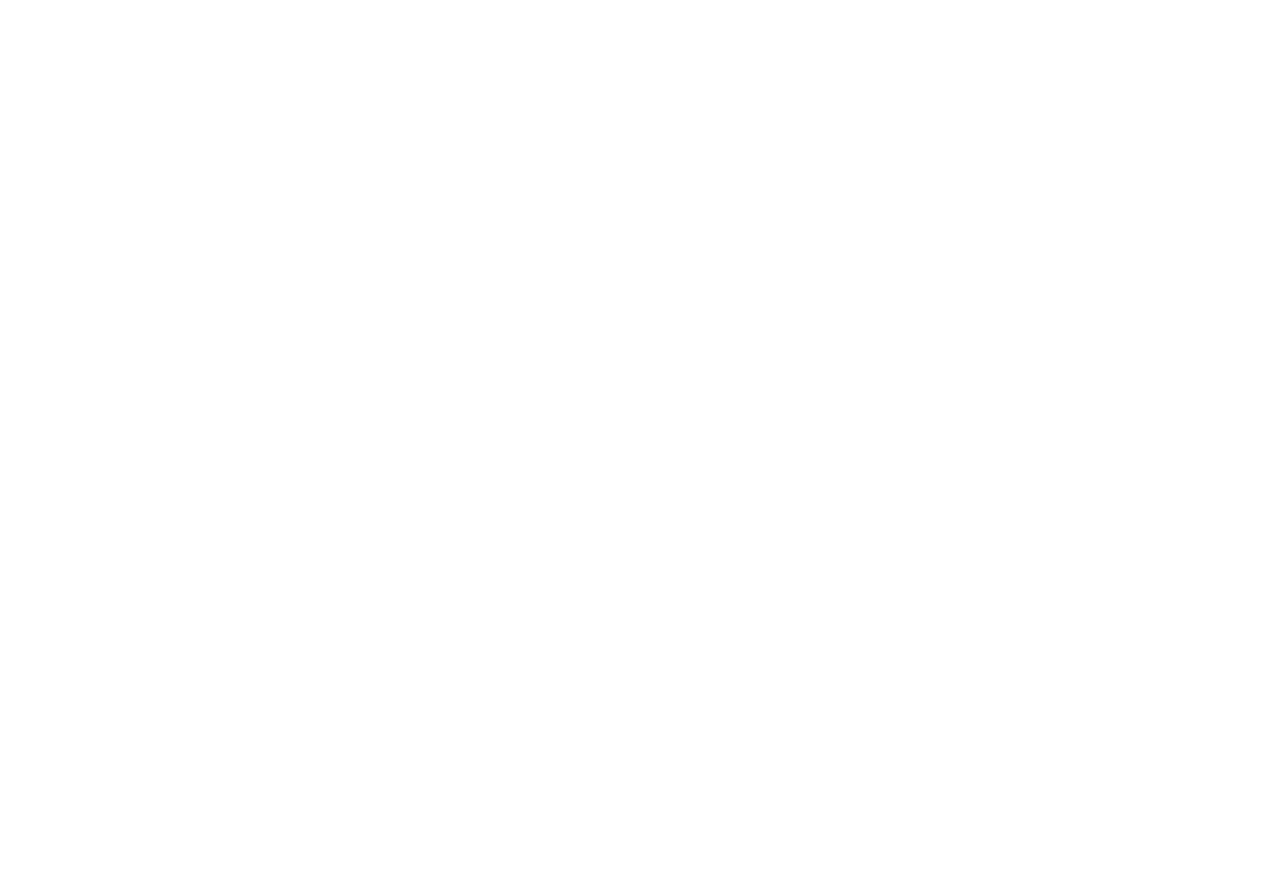
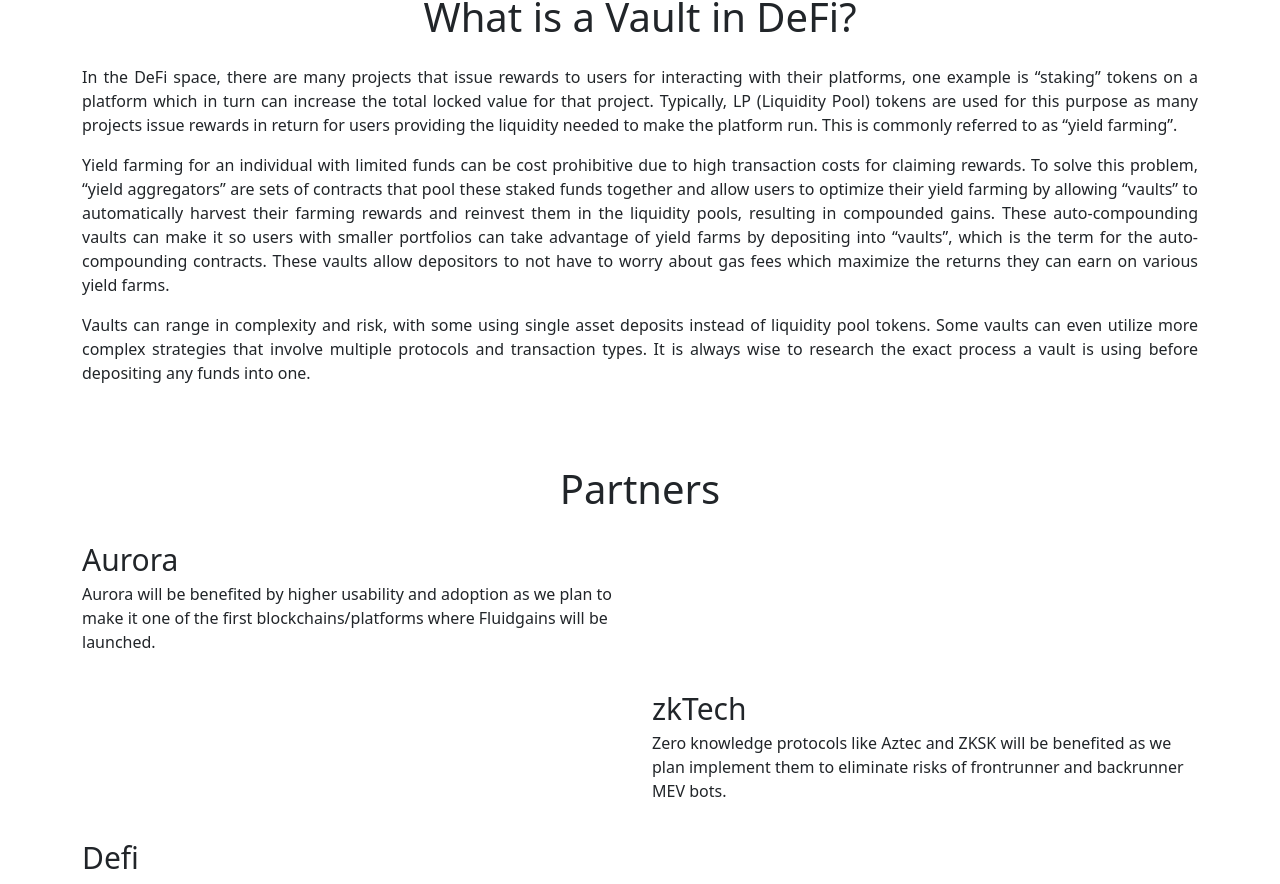
Before and after one commit to Marswap/Fluidgains, a React (Create React App) app in the folder client/: page / in a window 1280 px wide. Shown: the part 743-1627 px from the top of the page. Before the commit the page ends 800 px from the top, so only its background shows below. Built offline with nearby package versions, Linux system fonts and the light colour scheme; a web font is replaced by a local one.

Commit message:
partners + about

```diff
--- /dev/null
+++ b/client/src/components/About/About.css
@@ -0,0 +1,5 @@
+.about-para {
+  font-size: 16px;
+  text-align: justify;
+  text-justify: inter-word;
+}
--- /dev/null
+++ b/client/src/components/About/About.js
@@ -0,0 +1,50 @@
+import React from "react";
+import "./About.css";
+const About = () => {
+  return (
+    <div>
+      <div className="container">
+        <div className="row">
+          <div className="col-12">
+            <h1 className="text-center">What is a Vault in DeFi?</h1>
+          </div>
+          <div className="col-12 mt-3 about-para">
+            <p>
+              In the DeFi space, there are many projects that issue rewards to
+              users for interacting with their platforms, one example is
+              “staking” tokens on a platform which in turn can increase the
+              total locked value for that project. Typically, LP (Liquidity
+              Pool) tokens are used for this purpose as many projects issue
+              rewards in return for users providing the liquidity needed to make
+              the platform run. This is commonly referred to as “yield farming”.
+            </p>
+            <p>
+              Yield farming for an individual with limited funds can be cost
+              prohibitive due to high transaction costs for claiming rewards. To
+              solve this problem, “yield aggregators” are sets of contracts that
+              pool these staked funds together and allow users to optimize their
+              yield farming by allowing “vaults” to automatically harvest their
+              farming rewards and reinvest them in the liquidity pools,
+              resulting in compounded gains. These auto-compounding vaults can
+              make it so users with smaller portfolios can take advantage of
+              yield farms by depositing into “vaults”, which is the term for the
+              auto- compounding contracts. These vaults allow depositors to not
+              have to worry about gas fees which maximize the returns they can
+              earn on various yield farms.
+            </p>
+            <p>
+              Vaults can range in complexity and risk, with some using single
+              asset deposits instead of liquidity pool tokens. Some vaults can
+              even utilize more complex strategies that involve multiple
+              protocols and transaction types. It is always wise to research the
+              exact process a vault is using before depositing any funds into
+              one.
+            </p>
+          </div>
+        </div>
+      </div>
+    </div>
+  );
+};
+
+export default About;
--- /dev/null
+++ b/client/src/components/Partners/Partners.css
@@ -0,0 +1,9 @@
+.partners-div-1 {
+  text-align: justify;
+  text-justify: inter-word;
+  font-size: 16px;
+  font-weight: 400;
+}
+.partners-header {
+  font-size: 30px !important;
+}
--- /dev/null
+++ b/client/src/components/Partners/Partners.js
@@ -0,0 +1,145 @@
+import React from "react";
+import "./Partners.css";
+const Partners = () => {
+  return (
+    <div>
+      <div className="container">
+        <div className="row py-3">
+          <div className="col-12 mt-5">
+            <h1 className="text-center">Partners</h1>
+          </div>
+          <div className="my-3">
+            <div className="row">
+              <div className="col-12 col-md-6">
+                <span className="partners-header ">Aurora</span>
+              </div>
+              <div className="col-12 col-md-6"></div>
+              <div className="col-12 col-md-6">
+                Aurora will be benefited by higher usability and adoption as we
+                plan to make it one of the first blockchains/platforms where
+                Fluidgains will be launched.
+              </div>
+            </div>
+          </div>
+
+          <div className="my-3">
+            <div className="row">
+              <div className="col-12 col-md-6"></div>
+              <div className="col-12 col-md-6">
+                <span className="partners-header">zkTech</span>
+              </div>
+              <div className="col-12 col-md-6"></div>
+              <div className="col-12 col-md-6">
+                Zero knowledge protocols like Aztec and ZKSK will be benefited
+                as we plan implement them to eliminate risks of frontrunner and
+                backrunner MEV bots.
+              </div>
+            </div>
+          </div>
+          <div className="my-3">
+            <div className="col-12 col-md-6">
+              <span className="partners-header">Defi</span>
+            </div>
+            <div className="col-12 col-md-6">
+              Defi in general will derive benefits from Fluidgains we as our
+              protocol is geared toward bringing sophisticated risk-adjusted
+              yield generator and aggregator with a simplified layman-friendly
+              risk-return profile matching (such as Sharpe ratio preferences)
+              for first time defi investors, yield miners and liquidity
+              providers.
+            </div>
+          </div>
+          <div className="my-3">
+            <div className="row">
+              <div className="col-12 col-md-6"></div>
+              <div className="col-12 col-md-6">
+                <span className="partners-header">DAOs</span>
+              </div>
+              <div className="col-12 col-md-6"></div>
+              <div className="col-12 col-md-6">
+                Most DAO tokens will derive benefits from Fluidgains due to
+                increased broader investors' demands for their protocol tokens
+                as Fluidgains will feature staking as a one of the ways to
+                generate yields.
+              </div>
+            </div>
+          </div>
+          <div className="my-3">
+            <div className="col-12 col-md-6">
+              <span className="partners-header">ETH2.0</span>
+            </div>
+            <div className="col-12 col-md-6">
+              ETH2.0 will be benefited by higher usability and adoption as we
+              plan to make it one of the first blockchains where Fluidgains will
+              be launched.
+            </div>
+          </div>
+          <div className="my-3">
+            <div className="row">
+              <div className="col-12 col-md-6"></div>
+              <div className="col-12 col-md-6">
+                <span className="partners-header"> Protocol Labs</span>
+              </div>
+              <div className="col-12 col-md-6"></div>
+              <div className="col-12 col-md-6">
+                Protocol Labs will be benefited as we plan to leverage both IPFS
+                and Filecoin (their stack) for permanent decentralized data
+                storage extensively.
+              </div>
+            </div>
+          </div>
+          <div className="my-3">
+            <div className="col-12 col-md-6">
+              <span className="partners-header">Algorand</span>
+            </div>
+            <div className="col-12 col-md-6">
+              Algorand will be benefited by higher usability and adoption as we
+              plan to make it one of the first blockchains/platforms where
+              Fluidgains will be launched.
+            </div>
+          </div>
+          <div className="my-3">
+            <div className="row">
+              <div className="col-12 col-md-6"></div>
+              <div className="col-12 col-md-6">
+                <span className="partners-header"> ENS</span>
+              </div>
+              <div className="col-12 col-md-6"></div>
+              <div className="col-12 col-md-6">
+                We will be using ENS domain names for mirroring our defi
+                protocol web app.
+              </div>
+            </div>
+          </div>
+          <div className="my-3">
+            <div className="col-12 col-md-6">
+              <span className="partners-header">Synthetix</span>
+            </div>
+
+            <div className="col-12 col-md-6">
+              Fluidgins will employ 5x, 10x and 25x leveraged derivatives of
+              Synthetix/Kwenta to boost yields for its users/investors and
+              liquidity providers.
+            </div>
+          </div>
+          <div className="my-3">
+            <div className="row">
+              <div className="col-12 col-md-6"></div>
+              <div className="col-12 col-md-6">
+                <span className="partners-header">Solana</span>
+              </div>
+              <div className="col-12 col-md-6"></div>
+              <div className="col-12 col-md-6">
+                Solana will be benefited by higher usability and adoption as we
+                plan to make it one of the first blockchains where Fluidgains
+                will be launched.
+              </div>
+            </div>
+          </div>
+        </div>
+      </div>
+    </div>
+  );
+};
+
+export default Partners;
--- a/client/src/pages/Home/Home.js
+++ b/client/src/pages/Home/Home.js
@@ -1,9 +1,13 @@
 import React from "react";
 import TopBanner from "../../components/TopBanner/TopBanner";
+import About from "../../components/About/About";
+import Partners from "../../components/Partners/Partners";
 const Home = () => {
   return (
     <div>
       <TopBanner />
+      <About />
+      <Partners />
     </div>
   );
 };
```
